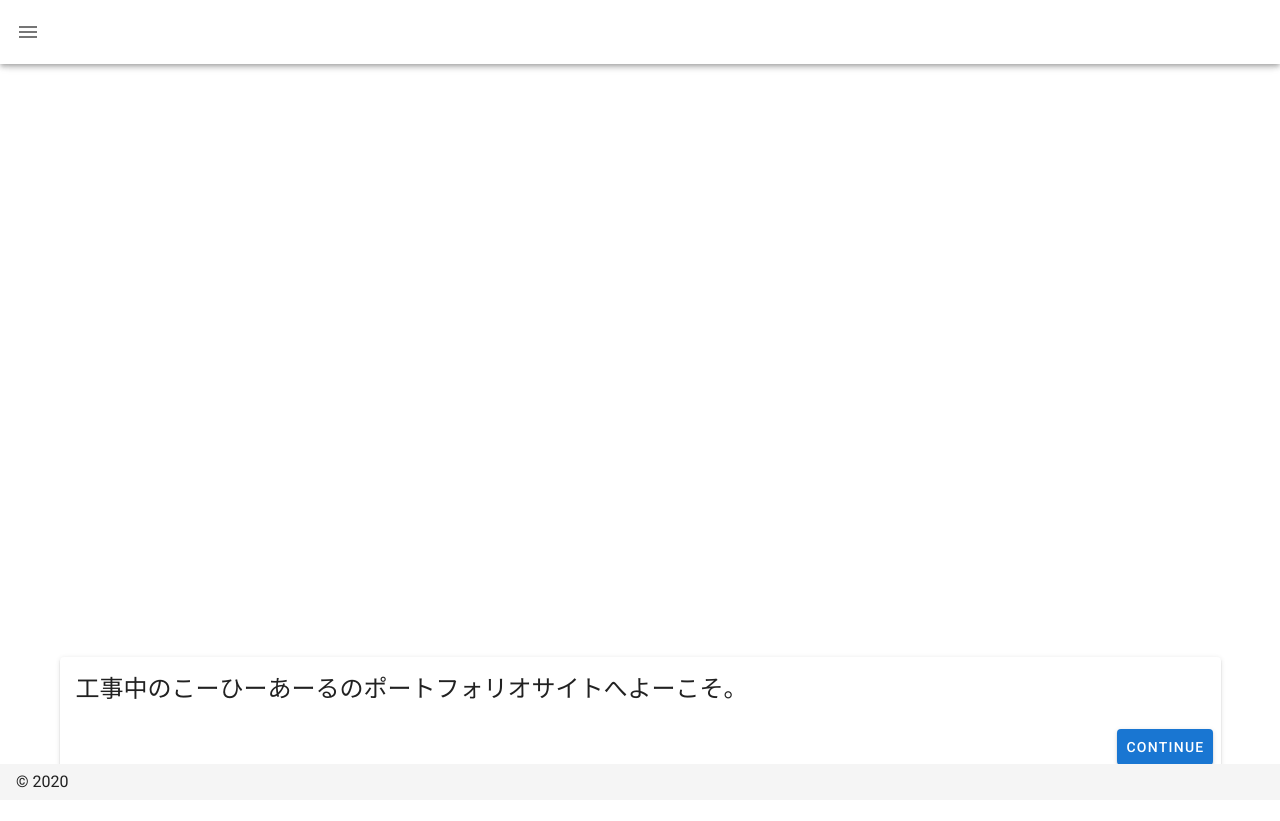
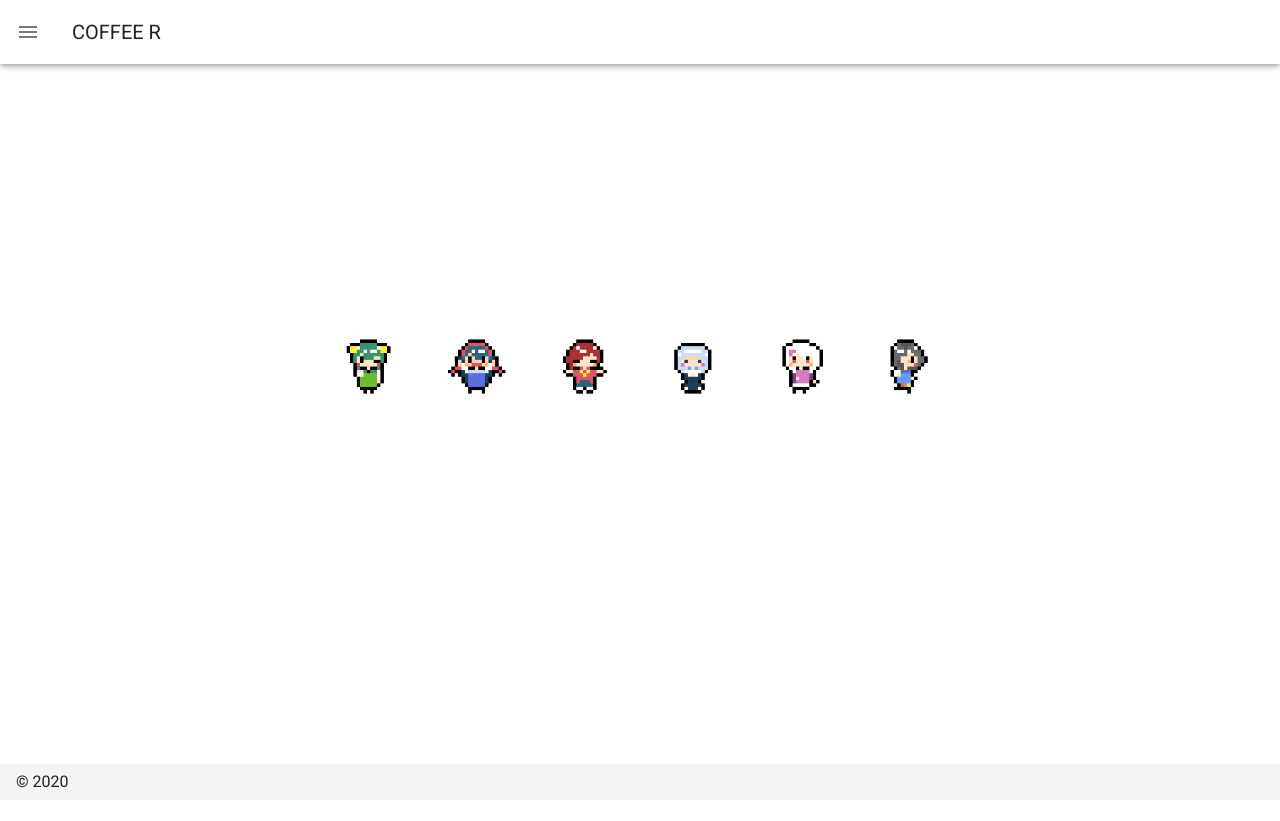
Before and after one commit to coffee-r/coffee-r.github.io, a Nuxt app: page / in a window 1280 px wide. After the commit the page ends 800 px from the top, so only its background shows below. Built offline with nearby package versions, Linux system fonts and the light colour scheme.

Commit message:
[change]サイトタイトル表示

```diff
--- a/layouts/default.vue
+++ b/layouts/default.vue
@@ -91,7 +91,7 @@
       miniVariant: false,
       right: true,
       rightDrawer: false,
-      title: ''
+      title: 'COFFEE R'
     }
   }
 }
--- a/pages/index.vue
+++ b/pages/index.vue
@@ -11,21 +11,6 @@
       md6
     >
     <v-img src="title.png" aspect-ratio="2" contain></v-img>
-      <v-card>
-        <v-card-title class="headline">
-          工事中のこーひーあーるのポートフォリオサイトへよーこそ。
-        </v-card-title>
-        <v-card-actions>
-          <v-spacer />
-          <v-btn
-            color="primary"
-            nuxt
-            to="/Contact"
-          >
-            Continue
-          </v-btn>
-        </v-card-actions>
-      </v-card>
     </v-flex>
   </v-layout>
 </template>
```
